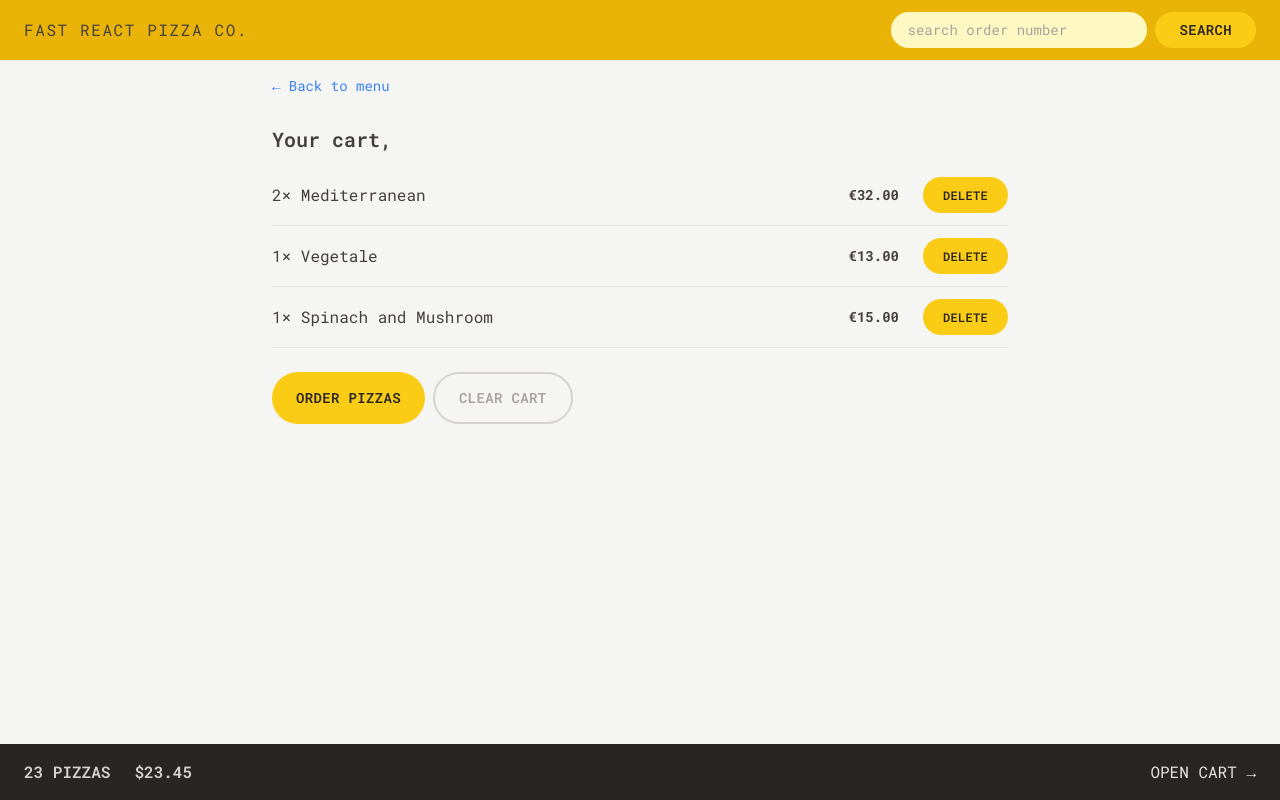
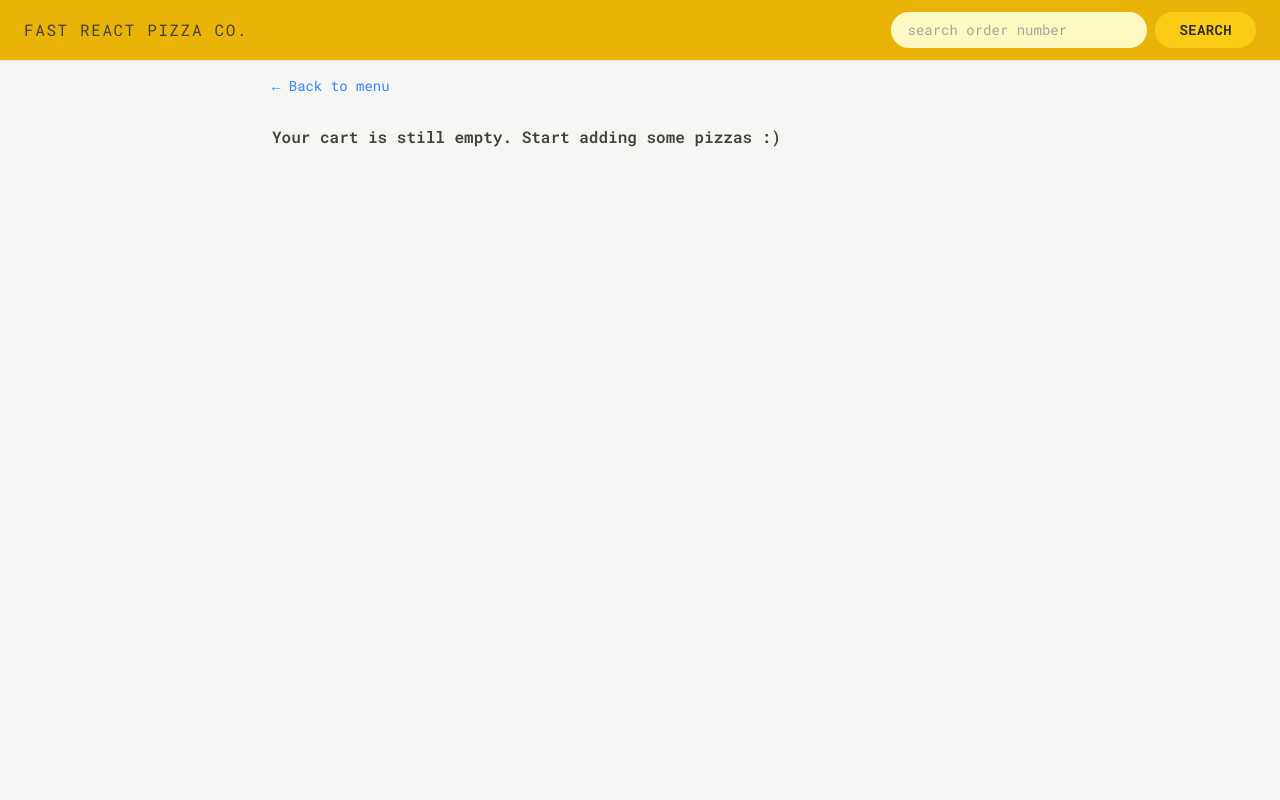
Before and after one commit to farshadahmadian/fast_react_pizza, a React (Vite) app: page /cart in a window 1280 px wide. Built offline with nearby package versions, Linux system fonts and the light colour scheme.

Commit message:
create cart state slice, and add items to cart

```diff
--- a/src/features/cart/Cart.tsx
+++ b/src/features/cart/Cart.tsx
@@ -1,40 +1,28 @@
 import { Link } from "react-router-dom";
 import LinkButton from "../../ui/LinkButton";
-import { CartItemType } from "./types";
 import Button from "../../ui/Button";
 import CartItem from "./CartItem";
-import { useSelector } from "react-redux";
+import { useDispatch, useSelector } from "react-redux";
 import { RootStateType } from "../../store";
-
-const fakeCart: CartItemType[] = [
-  {
-    pizzaId: 12,
-    name: "Mediterranean",
-    quantity: 2,
-    unitPrice: 16,
-    totalPrice: 32,
-  },
-  {
-    pizzaId: 6,
-    name: "Vegetale",
-    quantity: 1,
-    unitPrice: 13,
-    totalPrice: 13,
-  },
-  {
-    pizzaId: 11,
-    name: "Spinach and Mushroom",
-    quantity: 1,
-    unitPrice: 15,
-    totalPrice: 15,
-  },
-];
+import { clearCart, getCart } from "./cartSlice";
+import { updateCartLocalStorage } from "./utils";
+import EmptyCart from "./EmptyCart";
 
 function Cart() {
   const username = useSelector(
     (rootState: RootStateType) => rootState.user.username,
   );
-  const cart = fakeCart;
+  const cart = useSelector(getCart);
+  const dispatch = useDispatch();
+
+  function handleClearCart() {
+    const isConfirmed = confirm("Are you sure?");
+    if (!isConfirmed) return;
+    dispatch(clearCart());
+    updateCartLocalStorage({ cart: [] });
+  }
+
+  if (!cart.length) return <EmptyCart />;
 
   return (
     <div className="px-4 py-3">
@@ -48,12 +36,22 @@ function Cart() {
       </ul>
 
       <div className="mt-6 space-x-2">
-        <Button sizeType="primary" type="button">
-          <Link to="/order/new">Order pizzas</Link>
-        </Button>
-        <Button type="reset" sizeType="secondary">
-          Clear cart
-        </Button>
+        {cart.length > 0 && (
+          <>
+            <Button sizeType="primary" type="button">
+              <Link to="/order/new">Order pizzas</Link>
+            </Button>
+
+            <Button
+              disabled={!cart.length}
+              onClick={handleClearCart}
+              type="reset"
+              sizeType="secondary"
+            >
+              Clear cart
+            </Button>
+          </>
+        )}
       </div>
     </div>
   );
--- a/src/features/cart/CartOverview.tsx
+++ b/src/features/cart/CartOverview.tsx
@@ -1,11 +1,62 @@
+import { useSelector } from "react-redux";
 import { Link } from "react-router-dom";
+// import { RootStateType } from "../../store";
+// import { useEffect, useState } from "react";
+import { getTotalPizzasNum, getTotalPizzasPrice } from "./cartSlice";
+import { formatCurrency } from "../../utils/helpers";
 
 function CartOverview() {
+  // const cart = useSelector((rootState: RootStateType) => rootState.cart.cart);
+  // const [totalItemsNum, setTotalItemsNum] = useState(0);
+  // const [totalItemsPrice, setTotalItemsPrice] = useState(0);
+
+  // useEffect(() => {
+  //   function getTotalPizzasNum() {
+  //     return cart.reduce((accu, cartItem) => {
+  //       return (accu += cartItem.quantity);
+  //     }, 0);
+  //   }
+
+  //   function getTotalPizzasPrice() {
+  //     return cart.reduce((accu, cartItem) => {
+  //       return (accu += cartItem.totalPrice);
+  //     }, 0);
+  //   }
+
+  //   setTotalItemsNum(getTotalPizzasNum());
+  //   setTotalItemsPrice(getTotalPizzasPrice());
+  // }, [cart]);
+
+  // instead of syncing UI with the store state (cart), using useEffect() and useState(), the whole logic can be implemented in useSelector(selectorFunction) selectorFunction. But, 2 separate useSelector() calls are required because returning a reference value, e.g. an object or array, from useSelector() creates a new reference on each render. The other solution is memoization
+
+  // const totals = useSelector((rootState: RootStateType) => {
+  //   function getTotalPizzasNum() {
+  //     return rootState.cart.cart.reduce((accu, cartItem) => {
+  //       return (accu += cartItem.quantity);
+  //     }, 0);
+  //   }
+
+  //   function getTotalPizzasPrice() {
+  //     return rootState.cart.cart.reduce((accu, cartItem) => {
+  //       return (accu += cartItem.totalPrice);
+  //     }, 0);
+  //   }
+
+  //   const totalItemsNum = getTotalPizzasNum();
+  //   const totalItemsPrice = getTotalPizzasPrice();
+  //   return { totalItemsNum, totalItemsPrice };
+  // });
+
+  const totalItemsNum = useSelector(getTotalPizzasNum);
+  const totalItemsPrice = useSelector(getTotalPizzasPrice);
+
+  if (!totalItemsNum) return null;
+
   return (
     <div className="flex items-center justify-between bg-stone-800 px-4 py-4 text-sm uppercase text-stone-200 sm:px-6 md:text-base">
       <p className="space-x-4 font-semibold uppercase text-stone-300 sm:space-x-6">
-        <span>23 pizzas</span>
-        <span>$23.45</span>
+        <span>{totalItemsNum} pizzas</span>
+        <span>{formatCurrency(totalItemsPrice)}</span>
       </p>
       <Link to="/cart">Open cart &rarr;</Link>
     </div>
--- a/src/features/cart/EmptyCart.tsx
+++ b/src/features/cart/EmptyCart.tsx
@@ -1,11 +1,13 @@
-import { Link } from 'react-router-dom';
+import LinkButton from "../../ui/LinkButton";
 
 function EmptyCart() {
   return (
-    <div>
-      <Link to="/menu">&larr; Back to menu</Link>
+    <div className="px-4 py-3">
+      <LinkButton to="/menu">&larr; Back to menu</LinkButton>
 
-      <p>Your cart is still empty. Start adding some pizzas :)</p>
+      <p className="mt-7 font-semibold">
+        Your cart is still empty. Start adding some pizzas :)
+      </p>
     </div>
   );
 }
--- /dev/null
+++ b/src/features/cart/cartSlice.ts
@@ -0,0 +1,105 @@
+import { createSlice } from "@reduxjs/toolkit";
+import { CartItemType } from "./types";
+import { MenuItemType } from "../menu/types";
+import { RootStateType } from "../../store";
+
+export const LOCAL_STORAGE_CART = "cartData";
+
+export type CartStateType = {
+  cart: CartItemType[];
+};
+
+const cartString = localStorage.getItem(LOCAL_STORAGE_CART);
+const cartData = JSON.parse(cartString || '{"cart": []}');
+const initialState: CartStateType = cartData;
+
+const cartSlice = createSlice({
+  name: "cart",
+  initialState,
+  reducers: {
+    addItemToCart(prevState, action) {
+      const { payload }: { payload: MenuItemType } = action;
+
+      prevState.cart.push({
+        name: payload.name,
+        pizzaId: payload.id,
+        quantity: 1,
+        totalPrice: payload.unitPrice * 1,
+        unitPrice: payload.unitPrice,
+      });
+    },
+
+    increaseItemQuantity(prevState, action) {
+      const foundItem = prevState.cart.find(
+        (cartItem) => cartItem.pizzaId === action.payload,
+      );
+
+      if (foundItem) {
+        prevState.cart.forEach((cartItem) => {
+          if (cartItem.pizzaId === action.payload) {
+            cartItem.quantity++;
+            cartItem.totalPrice = cartItem.quantity * cartItem.unitPrice;
+            return;
+          }
+        });
+      }
+    },
+
+    decreaseItemQuantity(prevState, action) {
+      const foundItem = prevState.cart.find(
+        (cartItem) => cartItem.pizzaId === action.payload,
+      );
+
+      if (foundItem) {
+        prevState.cart.forEach((cartItem) => {
+          if (cartItem.pizzaId === action.payload) {
+            cartItem.quantity--;
+            cartItem.totalPrice = cartItem.quantity * cartItem.unitPrice;
+            return;
+          }
+        });
+      }
+    },
+
+    removeItemFromCart(prevState, action) {
+      prevState.cart = prevState.cart.filter(
+        (cartItem) => cartItem.pizzaId !== action.payload,
+      );
+    },
+
+    clearCart(prevState) {
+      prevState.cart = [];
+    },
+  },
+});
+
+/*
+  cart selector functions:
+ (1) naming convention: start with "get"
+ (2) implementation in cartSlice file rather than the Component file
+*/
+export function getCart(rootState: RootStateType) {
+  return rootState.cart.cart;
+}
+
+export function getTotalPizzasNum(rootState: RootStateType) {
+  return rootState.cart.cart.reduce((accu, cartItem) => {
+    return (accu += cartItem.quantity);
+  }, 0);
+}
+
+export function getTotalPizzasPrice(rootState: RootStateType) {
+  return rootState.cart.cart.reduce((accu, cartItem) => {
+    return (accu += cartItem.totalPrice);
+  }, 0);
+}
+
+export const {
+  addItemToCart,
+  increaseItemQuantity,
+  decreaseItemQuantity,
+  removeItemFromCart,
+  clearCart,
+} = cartSlice.actions;
+
+export default cartSlice.reducer;
--- a/src/features/cart/types.ts
+++ b/src/features/cart/types.ts
@@ -1,5 +1,5 @@
 export type CartItemType = {
-  pizzaId: number;
+  pizzaId: string;
   name: string;
   quantity: number;
   unitPrice: number;
--- /dev/null
+++ b/src/features/cart/utils.ts
@@ -0,0 +1,5 @@
+import { CartStateType, LOCAL_STORAGE_CART } from "./cartSlice";
+
+export function updateCartLocalStorage(cart: CartStateType) {
+  localStorage.setItem(LOCAL_STORAGE_CART, JSON.stringify(cart));
+}
--- a/src/features/order/CreateOrder.tsx
+++ b/src/features/order/CreateOrder.tsx
@@ -1,40 +1,18 @@
 import { Form, useActionData, useNavigation } from "react-router-dom";
-import { CartItemType } from "../cart/types";
 import Button from "../../ui/Button";
 import { useDispatch, useSelector } from "react-redux";
 import { RootStateType } from "../../store";
 import { updateName } from "../user/userSlice";
 import { ChangeEvent, useState } from "react";
 import { updateUserLocalStorage } from "../user/utils";
-
-const fakeCart: CartItemType[] = [
-  {
-    pizzaId: 12,
-    name: "Mediterranean",
-    quantity: 2,
-    unitPrice: 16,
-    totalPrice: 32,
-  },
-  {
-    pizzaId: 6,
-    name: "Vegetale",
-    quantity: 1,
-    unitPrice: 13,
-    totalPrice: 13,
-  },
-  {
-    pizzaId: 11,
-    name: "Spinach and Mushroom",
-    quantity: 1,
-    unitPrice: 15,
-    totalPrice: 15,
-  },
-];
+import { clearCart } from "../cart/cartSlice";
+import { updateCartLocalStorage } from "../cart/utils";
 
 function CreateOrder() {
   // const newOrderId = useActionData();
   // const navigate = useNavigate();
   const user = useSelector((rootState: RootStateType) => rootState.user);
+  const cart = useSelector((rootState: RootStateType) => rootState.cart.cart);
   const [newFullName, setNewFullName] = useState(user.username);
   const dispatch = useDispatch();
   const actionData = useActionData();
@@ -43,14 +21,15 @@ function CreateOrder() {
   const isLoading = navigation.state === "loading"; // when redirecting to /order/newOrder.id (sending a GET request to API to get the newly created order)
   const isSubmitting = navigation.state === "submitting"; // when sending a POST request to the API to create a new order
   // const [withPriority, setWithPriority] = useState(false);
-  const cart = fakeCart;
 
   function handleSubmit() {
     // default action must NOT be prevented, because a POST request must be sent to the current url (/order/new) just to get the form data, using the browser API formData() method. After that, a POST request must be sent to the API to create the new order. Then there must be a redirection to /order/newOrder.id by sending a response to the browser. As soon as route changes to /order/newOrder.id a GET request is sent to the API to get the status of the newly created order.
 
     // event.preventDefault();
     dispatch(updateName(newFullName));
+    dispatch(clearCart());
     updateUserLocalStorage({ ...user, username: newFullName });
+    updateCartLocalStorage({ cart: [] });
     // if event default action is prevented, we can return "newOrder.id" instead of redirect(), from the route "action" function, then use the hook useActionData() in this component to get the "id" and use useNavigate() in this component to navigate to /order/newOrderId (because navigate() or redirect() works even with event.preventDefault()) But the problem is that, by event.preventDefault() the POST request to the "form action" (/order/new) cannot be sent. so browser API formData() returns undefined, therefore the POST request to the API to create a new order will be sent by "undefined" instead of the "user data + cart". The API will return "undefined" instead of the "new order id", and navigate() makes the browser to navigate to /order/undefined which results in an <Error /> page. redirect() and navigate() send response to the browser so that it can redirect or navigate to a new url and fetch() sends an HTTP request to a server so they work when event.preventDefault(), but event.preventDefault() prevents the response from being sent to the browser to go to the "action" attribute of the form (which is the current url /order/new)
 
     // console.log(newOrderId);
@@ -75,7 +54,6 @@ function CreateOrder() {
         <div className="label-input-container">
           <label>Full Name</label>
           <input
-            defaultValue={user.username}
             value={newFullName}
             className="input"
             type="text"
--- a/src/store.ts
+++ b/src/store.ts
@@ -1,10 +1,12 @@
 import { configureStore } from "@reduxjs/toolkit";
 
 import userReducer from "./features/user/userSlice";
+import cartReducer from "./features/cart/cartSlice";
 
 const store = configureStore({
   reducer: {
     user: userReducer,
+    cart: cartReducer,
   },
 });
 
--- a/src/ui/Button.tsx
+++ b/src/ui/Button.tsx
@@ -28,7 +28,7 @@ function Button({
     primary: `${base} px-4 py-3 md:px-6 md:py-4`,
     small: `${base} text-xs px-4 py-2 md:px-5 md:py-2.5`,
     secondary:
-      "inline-block text-sm rounded-full border-2 border-stone-300 font-semibold uppercase tracking-wide text-stone-400 transition-colors duration-300 hover:bg-stone-300 focus:bg-stone-300 focus:outline-none focus:ring focus:ring-stone-200 focus:text-stone-800 hover:text-stone-800 focus:ring-offset-2 active:ring-0 active:ring-offset-0 disabled:cursor-not-allowed disabled:bg-stone-400 px-4 py-2.5 md:px-6 md:py-3.5",
+      "inline-block text-sm rounded-full border-2 border-stone-300 font-semibold uppercase tracking-wide text-stone-400 transition-colors duration-300 hover:bg-stone-300 focus:bg-stone-300 focus:outline-none focus:ring focus:ring-stone-200 focus:text-stone-800 hover:text-stone-800 focus:ring-offset-2 active:ring-0 active:ring-offset-0 disabled:cursor-not-allowed disabled:bg-stone-100 disabled:hover:text-stone-400 px-4 py-2.5 md:px-6 md:py-3.5",
   };
 
   return (
```
Also changed, not shown: src/features/menu/MenuItem.tsx (+33 -3 lines).
